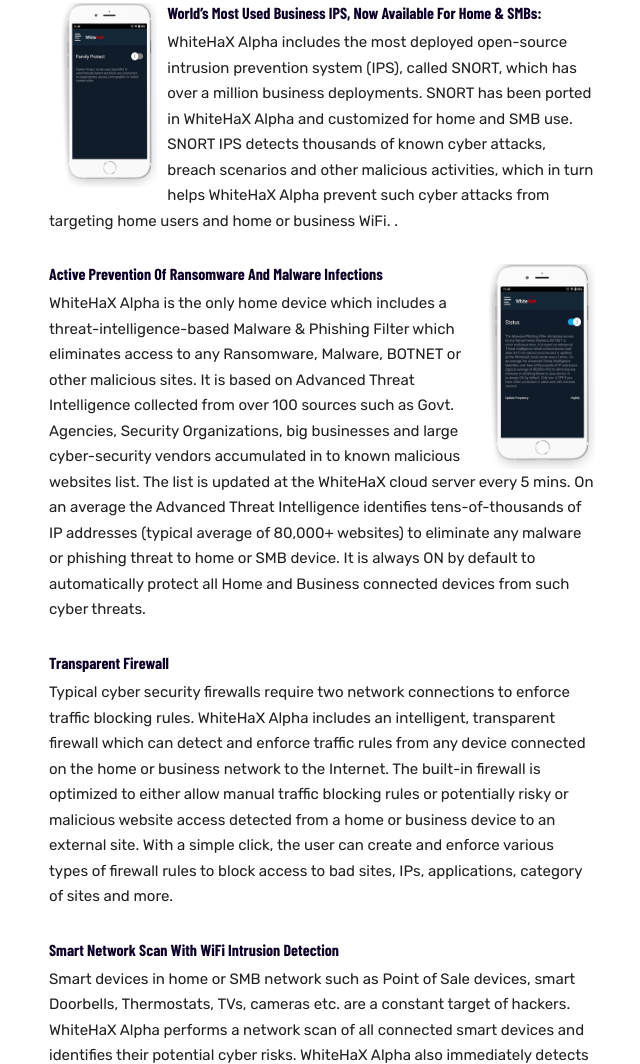
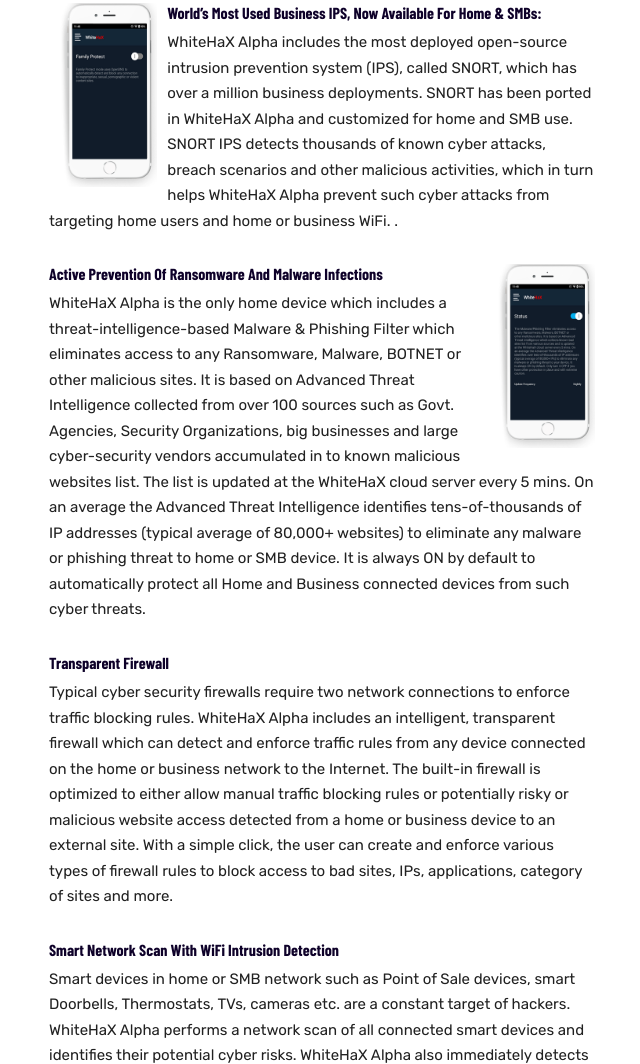
Before and after one commit to monga09/firstpage, a plain HTML site: page alpha.html in a window 1280 px wide. Shown: the part 1953-3017 px from the top of the page, without its empty margins (553-1193 px from the left). Drawn offline with nearby package versions, Linux system fonts and the light colour scheme; files that its build step writes are made by us from their sources; no server answers; a web font is replaced by a local one.

Commit message:
Add files via upload

```diff
--- a/alpha.html
+++ b/alpha.html
@@ -484,7 +484,7 @@ body{--wp--preset--color--black: #000000;--wp--preset--color--cyan-bluish-gray:
 </p>
 
 
-<span ><img src="img/mw.png" width="20%" style="float:right; margin-left:15px;" /></span>
+<span ><img src="img/mw.png" width="18%" style="float:right; margin-left:15px;" /></span>
 
 <h6>	Active Prevention of Ransomware and Malware Infections  </h6>
 <p>
```
